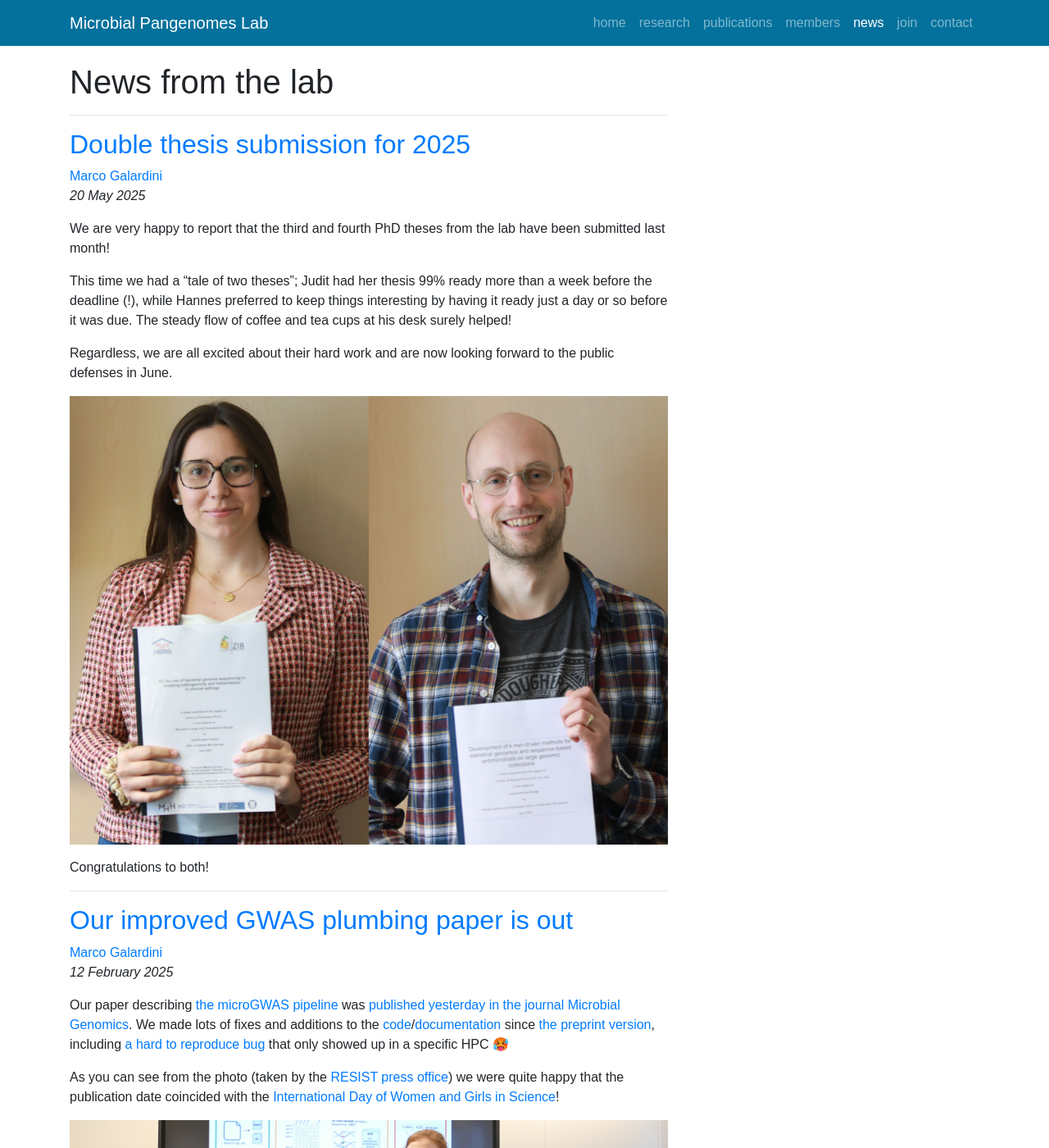
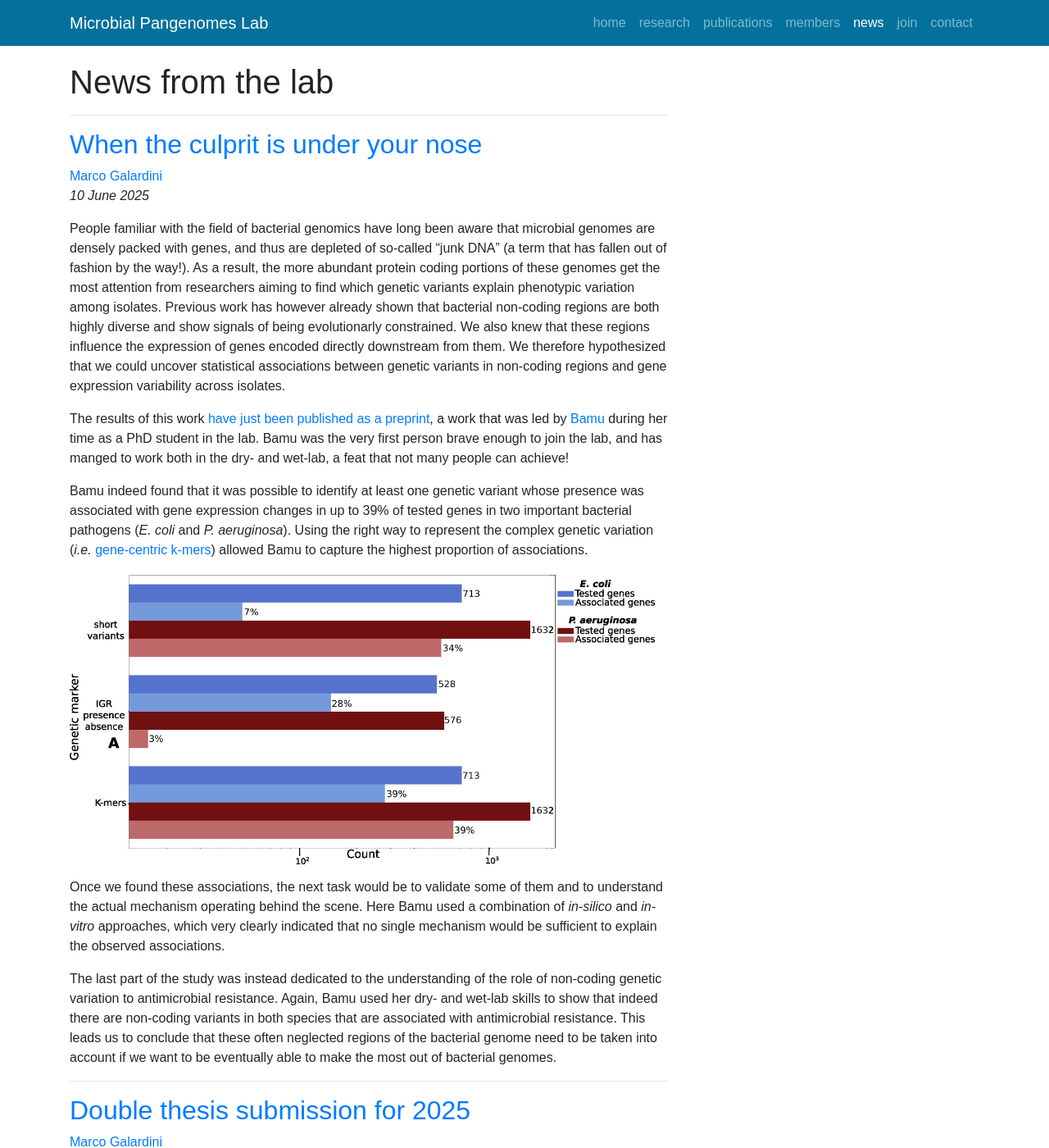
Before and after one commit to microbial-pangenomes-lab/microbial-pangenomes-lab.github.io, a Jekyll site: the page built from news/index.html, in a window 1280 px wide and 1400 px high. Shown: the whole window at 82% size. Built offline with Jekyll 4.4.1, drawn with Linux system fonts in a browser that asks for light colours; nearby versions of some CDN libraries; the list of posts is cut into pages by our own code; comment, search, counter and statistics services are not loaded; some of the changed text lies outside the part shown.

Commit message:
New publication

```diff
--- a/_data/publications.yml
+++ b/_data/publications.yml
@@ -45,6 +45,18 @@
 #       url: https://twitter.com/LifeHasOrder/status/1172327493451145218
 #     - name: Celebratory Tweetstorm by corresponding author First Surname
 #       url: https://twitter.com/mctucsf/status/1172334750205218816
+
+ - title: "Cis non-coding genetic variation drives gene expression changes in the E. coli and P. aeruginosa pangenomes"
+   citation: "**Damaris, B. F.**, Zietek, M., Erdmann, J., Typas, A., Häussler, S., & **Galardini, M.** (2025). Cis non-coding genetic variation drives gene expression changes in the E. coli and P. aeruginosa pangenomes (p. 2025.06.10.658842). bioRxiv. https://doi.org/10.1101/2025.06.10.658842"
+   date: '202506'
+   image: '/static/img/pub/damaris_2025.jpg'
+   #pmid: '39932497'
+   biorxiv: '2025.06.10.658842'
+   links:
+     - name: Summary blog post
+       url: "../2025/06/10/When-the-culprit-is-under-your-nose/"
+     - name: Analysis code repository
+       url: https://github.com/microbial-pangenomes-lab/bacterial_transcription
 
  - title: "microGWAS: a computational pipeline to perform large scale bacterial genome-wide association studies"
    citation: "**Burgaya, J.**, **Damaris, B. F.**, **Fiebig, J.**, & **Galardini, M.** (2025). microGWAS: A computational pipeline to perform large-scale bacterial genome-wide association studies. Microbial Genomics, 11(2), 001349."
--- /dev/null
+++ b/_posts/2025-06-10-When-the-culprit-is-under-your-nose.md
@@ -0,0 +1,41 @@
+---
+title: When the culprit is under your nose
+author: Marco Galardini
+short: mgalardini
+layout: post
+group: news
+---
+
+People familiar with the field of bacterial genomics have long been aware that microbial
+genomes are densely packed with genes, and thus are depleted of so-called "junk DNA" (a term that has fallen out
+of fashion by the way!).
+As a result, the more abundant protein coding portions of these genomes get the most attention
+from researchers aiming to find which genetic variants explain phenotypic variation among isolates.
+Previous work has however already shown that bacterial non-coding regions are both highly diverse
+and show signals of being evolutionarly constrained. We also knew that these regions influence
+the expression of genes encoded directly downstream from them. We therefore hypothesized
+that we could uncover statistical associations between genetic variants in non-coding regions
+and gene expression variability across isolates.
+
+The results of this work [have just been published as a preprint](https://www.biorxiv.org/content/10.1101/2025.06.10.658842v1),
+a work that was led by [Bamu]({{ site.url }}/members/#bfufordamaris) during her time as a PhD student
+in the lab. Bamu was the very first person brave enough to join the lab, and has manged to
+work both in the dry- and wet-lab, a feat that not many people can achieve!
+
+Bamu indeed found that it was possible to identify at least one genetic variant whose presence
+was associated with gene expression changes in up to 39% of tested genes in two important
+bacterial pathogens (*E. coli* and *P. aeruginosa*). Using the right way to represent the
+complex genetic variation (*i.e.* [gene-centric k-mers]({{ site.url }}/news/2023/11/09/Multiple-haystacks-are-beter-than-one/))
+allowed Bamu to capture the highest proportion of associations.
+
+<img class="img-fluid" src="{{ site.url }}/static/img/news/20250610_bars.jpg" alt="Barplots indicating the main results from the association analysis">
+
+Once we found these associations, the next task would be to validate some of them and to understand the actual mechanism
+operating behind the scene. Here Bamu used a combination of *in-silico* and *in-vitro* approaches, which very clearly
+indicated that no single mechanism would be sufficient to explain the observed associations.
+
+The last part of the study was instead dedicated to the understanding of the role of non-coding
+genetic variation to antimicrobial resistance. Again, Bamu used her dry- and wet-lab skills to show that
+indeed there are non-coding variants in both species that are associated with antimicrobial resistance.
+This leads us to conclude that these often neglected regions of the bacterial genome need to be
+taken into account if we want to be eventually able to make the most out of bacterial genomes.
```
Also changed, not shown: static/img/news/20250610_bars.jpg (added), static/img/pub/damaris_2025.jpg (added).
